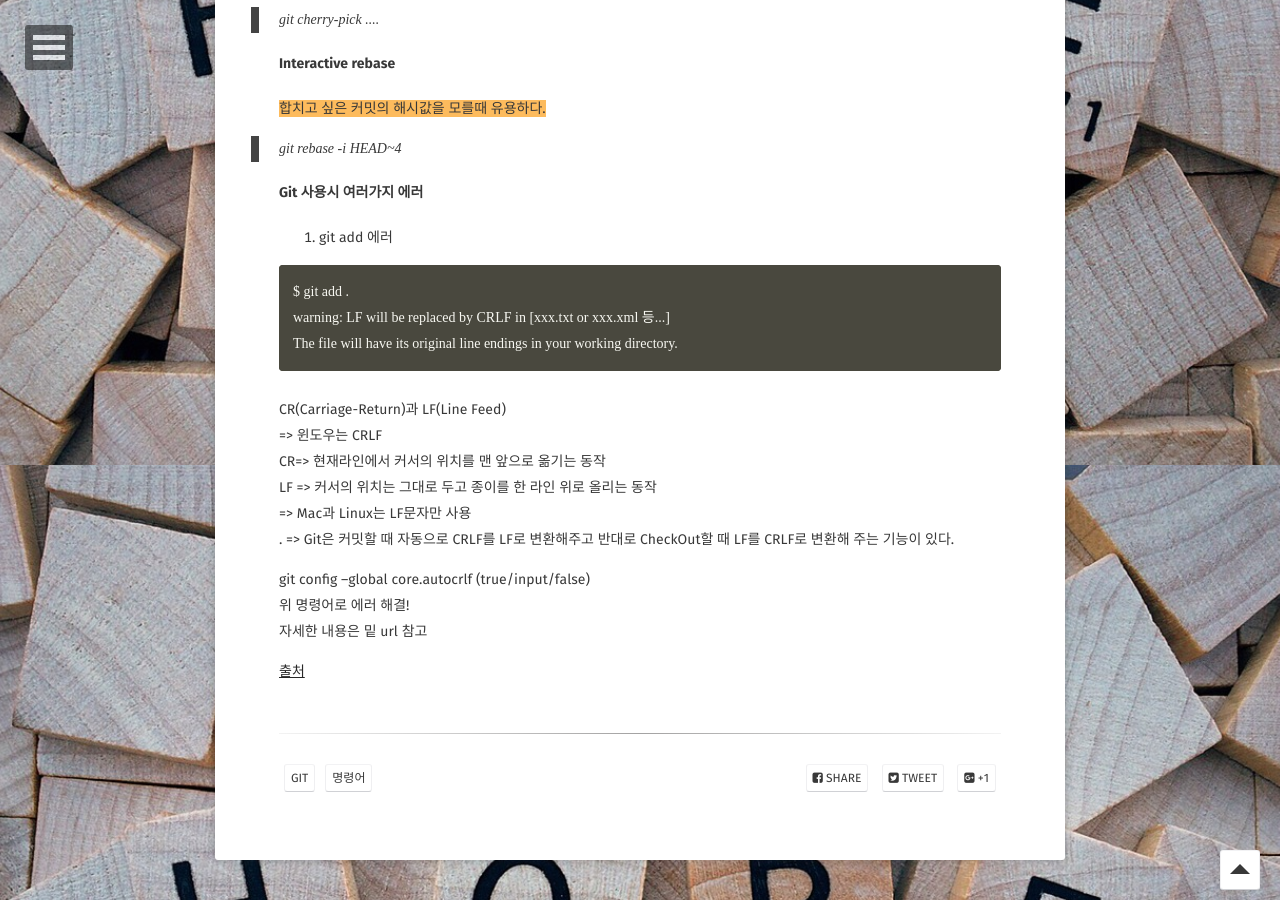
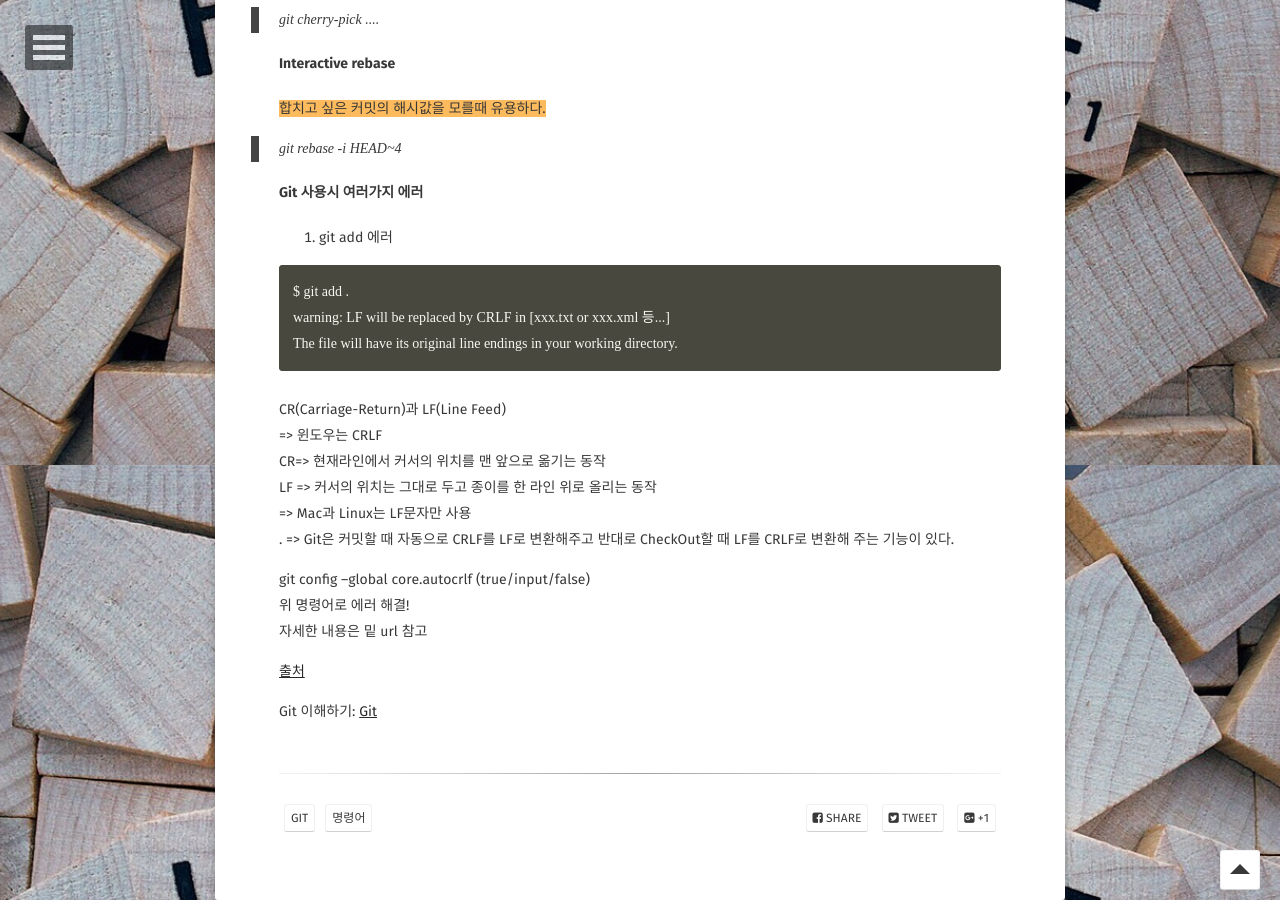
Before and after one commit to Jungjihyuk/JH_Life, a Jekyll site: the page built from _posts/2019-03-12-git.md, in a window 1280 px wide and 900 px high, scrolled down 6735 px. Built offline with Jekyll 4.4.1, drawn with Linux system fonts in a browser that asks for light colours; some web fonts are replaced; comment, search, counter and statistics services are not loaded.

Commit message:
git 공부 url 추가

```diff
--- a/_posts/2019-03-12-git.md
+++ b/_posts/2019-03-12-git.md
@@ -222,4 +222,7 @@ git config --global core.autocrlf (true/input/false) <br>
 위 명령어로 에러 해결! <br>
 자세한 내용은 밑 url 참고<br>
 
-[출처](http://handam.tistory.com/127)
+[출처](http://handam.tistory.com/127)<br>
+
+
+Git 이해하기: [Git](https://learngitbranching.js.org/)
```
